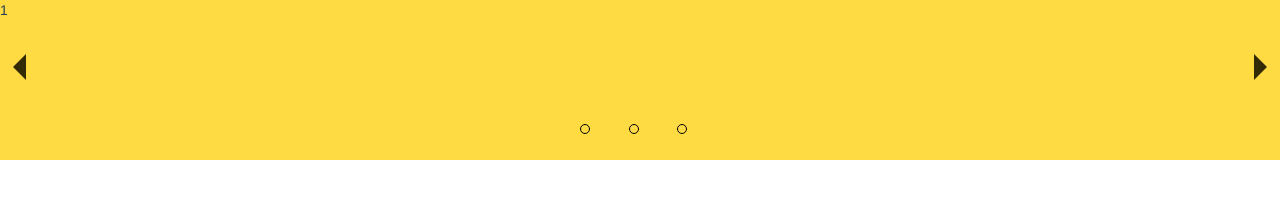
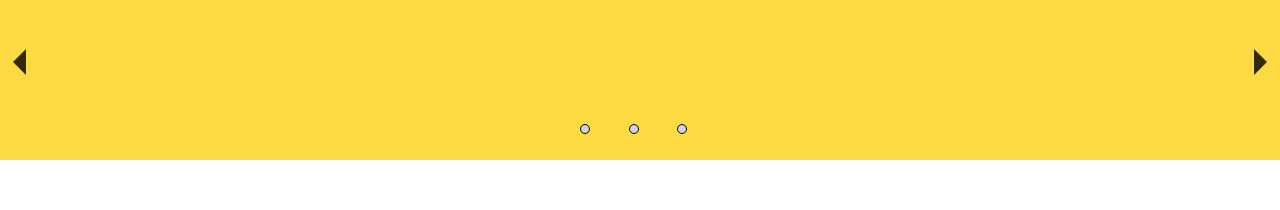
Before and after one commit to Phenanth/Hitokoto, a Vue app: page /#/home in a window 1280 px wide. Shown: the top 210 px of the page. Built offline with nearby package versions, Linux system fonts and the light colour scheme.

Commit message:
Commited some changes.

```diff
--- a/src/components/home.vue
+++ b/src/components/home.vue
@@ -3,7 +3,7 @@
 	<div class="home container-fluid">
 		<div class="row">
 			<div class="top">
-				<div class="trans">1</div>
+				<!-- <div class="trans">1</div> -->
 				<div class="triangle">
 					<div class="triangleLeft"></div>
 					<div class="triangleRight"></div>
@@ -35,7 +35,6 @@
 		position: fixed;
 		display: flex;
 		flex-wrap: wrap;
-		align-content: space-between;
 		top:0px;
 		left: 0px;
 		background-color: #FEDB42;
@@ -48,7 +47,7 @@
 	.triangle{
 		display: flex;
 		justify-content: space-between;
-		align-items: center;
+		align-self: flex-end;
 		width: 100%;
 		flex-basis: 100%;
 	}
@@ -56,10 +55,12 @@
 		flex-basis: 100%;
 		display: flex;
 		justify-content: center;
+		align-self: flex-end;
 	}
 	.dot1, .dot2, .dot3{
 		width: 10px;
 		height: 10px;
+		background: lightgray;
 		border-width: 1px;
 		border-style: solid;
 		border-color: black;
```
